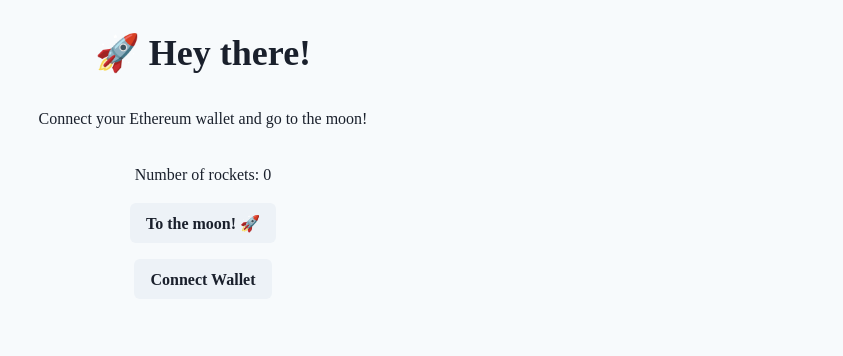
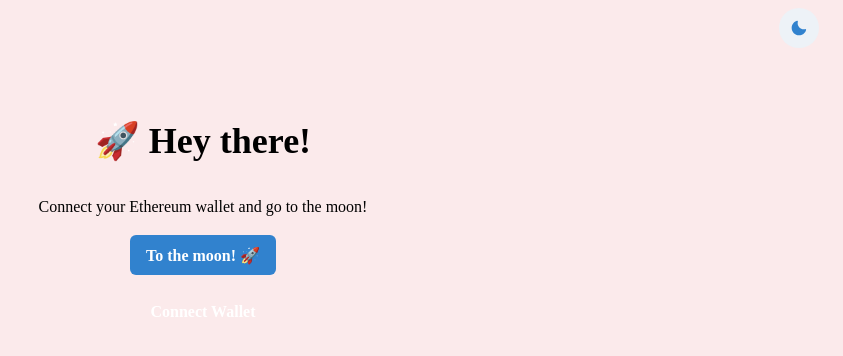
Before and after one commit to brandon-man/rocket-frontend, a Next.js app: page / in a window 1280 px wide. Shown: the top 356 px of the page, without its empty margins (437-1280 px from the left). Built offline with nearby package versions, Linux system fonts and the light colour scheme.

Commit message:
Toggle color and loading

```diff
--- a/pages/_app.js
+++ b/pages/_app.js
@@ -28,7 +28,7 @@
             display: flex;
             flex-direction: column;
             min-height: 100vh;
-            background: ${colorMode === "light" ? "#F7FAFC" : "#171717"};
+            background: ${colorMode === "light" ? "#FBEAEB" : "#4831D4"};
           }
         `}
       />
--- a/pages/index.js
+++ b/pages/index.js
@@ -1,5 +1,10 @@
 import Home from "../src/components/Home";
+import NavContainer from "../src/components/Nav/NavContainer.js";
 
 export default function App() {
-  return <Home />;
+  return (
+    <NavContainer>
+      <Home />
+    </NavContainer>
+  );
 }
--- a/src/components/Home.js
+++ b/src/components/Home.js
@@ -3,8 +3,10 @@
   Container,
   Flex,
   Heading,
+  Spinner,
   Stack,
   Text,
+  useColorMode,
 } from "@chakra-ui/react";
 import { useEffect, useState } from "react";
 import { ethers } from "ethers";
@@ -16,6 +18,8 @@
    */
   const [currentAccount, setCurrentAccount] = useState("");
   const [rocketCount, setRocketCount] = useState(0);
+  const [loading, setLoading] = useState(false);
+  const { colorMode, toggleColorMode } = useColorMode();
 
   const contractAddress = "0xf506d4F412a83a3d1c65DF415b76811264F4F7Bd";
 
@@ -90,6 +94,7 @@
 
         const rocketTxn = await rocketPortalContract.rocket();
         console.log("Mining...", rocketTxn.hash);
+        setLoading(true);
 
         await rocketTxn.wait();
         console.log("Mining --", rocketTxn.hash);
@@ -97,6 +102,7 @@
         count = await rocketPortalContract.getTotalRockets();
         console.log("Retrieved total rocket count...", count.toNumber());
         setRocketCount(rocketCount + count.toNumber());
+        setLoading(false);
       } else {
         console.log("Ethereum object doesn't exist!");
       }
@@ -142,11 +148,33 @@
       <Flex alignItems="center" flexDirection="column" m={4}>
         <Heading p={4}>🚀 Hey there!</Heading>
         <Text p={4}>Connect your Ethereum wallet and go to the moon!</Text>
-        <Text p={4}>Number of rockets: {rocketCount}</Text>
+
         <Stack spacing={4} direction="column" align="center">
-          <Button onClick={rocket}>To the moon! 🚀</Button>
-          {!currentAccount && (
-            <Button onClick={connectWallet}>Connect Wallet</Button>
+          {loading ? (
+            <Spinner
+              thickness="4px"
+              speed="0.65s"
+              emptyColor="gray.200"
+              color="blue.500"
+              size="xl"
+            />
+          ) : (
+            <Button
+              colorScheme={colorMode === "dark" ? "orange" : "blue"}
+              onClick={rocket}
+            >
+              To the moon! 🚀
+            </Button>
+          )}
+          {!currentAccount ? (
+            <Button
+              colorScheme={colorMode === "dark" ? "orange" : "pink.500"}
+              onClick={connectWallet}
+            >
+              Connect Wallet
+            </Button>
+          ) : (
+            <Text p={4}>Number of rockets: {rocketCount}</Text>
           )}
         </Stack>
       </Flex>
--- /dev/null
+++ b/src/components/Nav/DarkModeSwitch.js
@@ -0,0 +1,27 @@
+import { useColorMode, IconButton } from "@chakra-ui/react";
+import { SunIcon, MoonIcon } from "@chakra-ui/icons";
+
+const DarkModeSwitch = () => {
+  const { colorMode, toggleColorMode } = useColorMode();
+  const iconColor = {
+    light: "blue.500",
+    dark: "yellow.300",
+  };
+  return (
+    <IconButton
+      rounded={20}
+      aria-label="Toggle dark mode"
+      icon={
+        colorMode === "dark" ? (
+          <SunIcon _hover={{ color: "white", stroke: "white" }} />
+        ) : (
+          <MoonIcon _hover={{ color: "black", stroke: "black" }} />
+        )
+      }
+      onClick={toggleColorMode}
+      color={iconColor[colorMode]}
+    />
+  );
+};
+
+export default DarkModeSwitch;
--- /dev/null
+++ b/src/components/Nav/NavContainer.js
@@ -0,0 +1,60 @@
+import { useColorMode, Flex, Box } from "@chakra-ui/react";
+import styled from "@emotion/styled";
+
+import DarkModeSwitch from "./DarkModeSwitch";
+
+const NavContainer = ({ children }) => {
+  const { colorMode } = useColorMode();
+
+  const bgColor = {
+    light: "#FBEAEB",
+    dark: "#4831D4",
+  };
+
+  const navHoverBg = {
+    light: "gray.100",
+    dark: "gray.300",
+  };
+
+  const color = {
+    light: "black",
+    dark: "white",
+  };
+
+  const StickNav = styled(Flex)`
+    position: sticky;
+    z-index: 10;
+    top: 0;
+    transition: height 0.5s, line-height 0.5s;
+  `;
+  return (
+    <Box bg={[colorMode]}>
+      <StickNav
+        flexDirection="row"
+        justifyContent="flex-end"
+        alignItems="flex-end"
+        maxWidth={["330", "400", "450"]}
+        as="nav"
+        px={[2, 6, 6]}
+        py={2}
+        mb={[0, 0, 8]}
+        ms="auto"
+      >
+        <DarkModeSwitch />
+      </StickNav>
+      <Flex
+        as="main"
+        justifyContent="center"
+        flexDirection="column"
+        bg={bgColor[colorMode]}
+        color={color[colorMode]}
+        px={[0, 4, 4]}
+        mt={[4, 8, 8]}
+      >
+        {children}
+      </Flex>
+    </Box>
+  );
+};
+
+export default NavContainer;
```
Also changed, not shown: package.json (+6 -4 lines), 2 other files (tests, documents, lock files or other folders).
